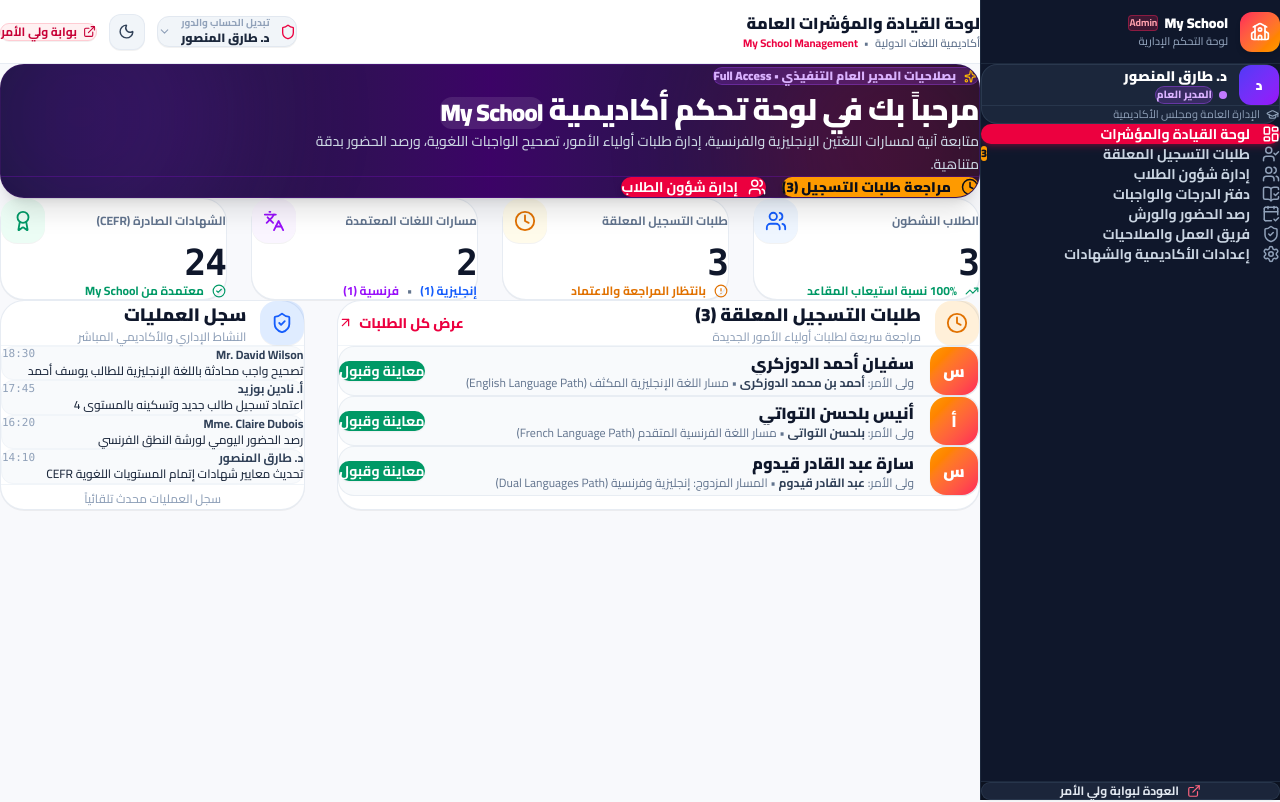
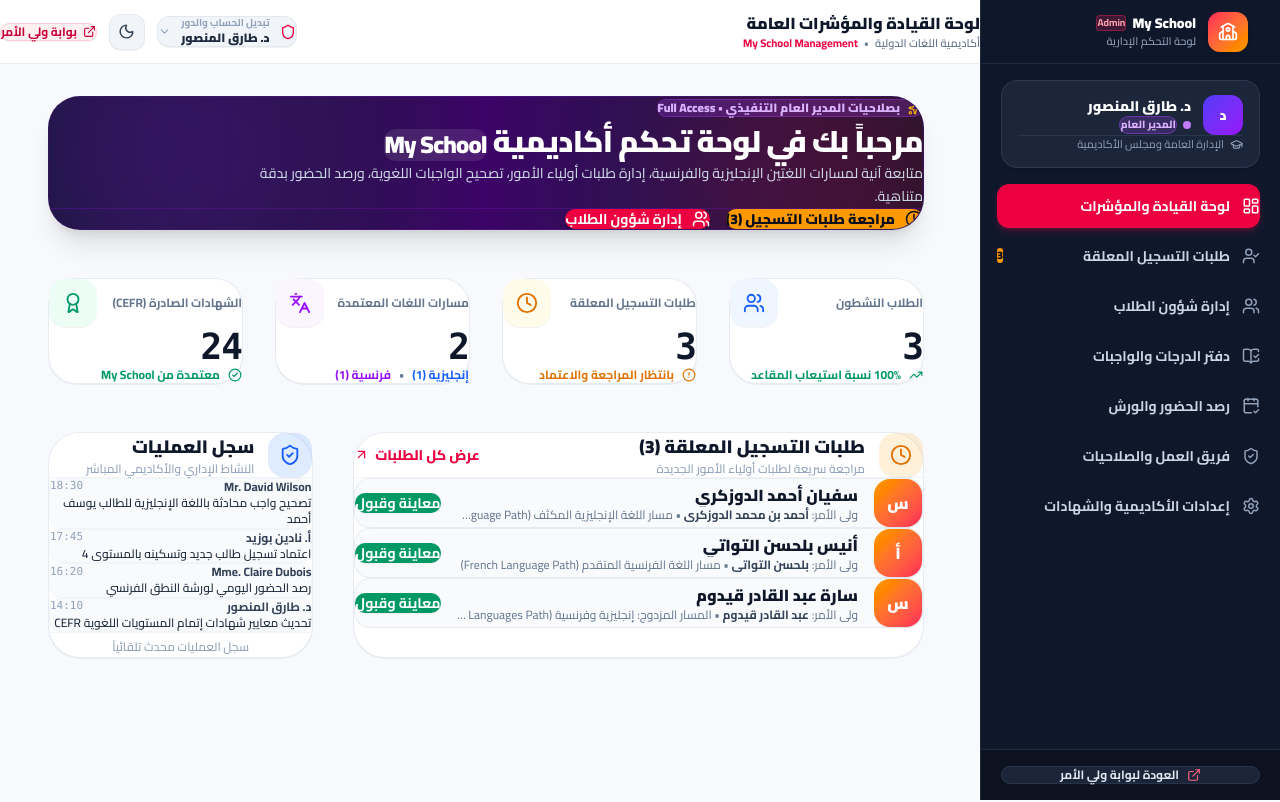
Before and after one commit to douzakaria1998-stack/awliya, a Next.js app: page /admin in a window 1280 px wide. Built offline with nearby package versions, Linux system fonts and the light colour scheme.

Commit message:
style: add explicit flex column gaps between dashboard sections

```diff
--- a/src/components/admin/layout/AdminShell.tsx
+++ b/src/components/admin/layout/AdminShell.tsx
@@ -17,7 +17,7 @@
 export function AdminShell() {
   const [mounted, setMounted] = useState(false);
   const { activeTab } = useAdmin();
-  const { dir } = useLanguage();
+  const { dir, isRTL } = useLanguage();
   const [isMobileMenuOpen, setIsMobileMenuOpen] = useState(false);
 
   useEffect(() => {
@@ -96,8 +96,18 @@
       >
         <AdminHeader onOpenMobileMenu={() => setIsMobileMenuOpen(true)} />
 
-        <main className="flex-1 p-8 sm:p-12 lg:p-14 max-w-[1450px] w-full mx-auto animate-in fade-in duration-200">
-          {renderActiveScreen()}
+        <main
+          className="w-full pb-28 md:pb-16"
+          style={{
+            width: '100%',
+            paddingTop: '32px',
+            paddingRight: isRTL ? '56px' : '48px',
+            paddingLeft: isRTL ? '48px' : '56px',
+          }}
+        >
+          <div className="w-full max-w-6xl">
+            {renderActiveScreen()}
+          </div>
         </main>
       </div>
     </div>
--- a/src/components/admin/layout/AdminSidebar.tsx
+++ b/src/components/admin/layout/AdminSidebar.tsx
@@ -107,11 +107,17 @@
       } border-slate-800 min-h-screen sticky top-0 h-screen z-30 justify-between select-none ${
         isRTL ? 'text-right' : 'text-left'
       }`}
+      suppressHydrationWarning
     >
       <div className="flex flex-col overflow-y-auto">
         {/* 1. Brand Header */}
-        <div className="h-16 px-6 border-b border-slate-800 flex items-center justify-between shrink-0">
-          <div className="flex items-center gap-3">
+        <div
+          className="h-16 border-b border-slate-800 flex items-center gap-3 shrink-0"
+          style={{
+            paddingRight: isRTL ? '32px' : '20px',
+            paddingLeft: isRTL ? '20px' : '32px',
+          }}
+        >
           <div className="w-10 h-10 rounded-xl bg-gradient-to-br from-rose-500 to-amber-500 flex items-center justify-center text-white shadow-md shrink-0">
             <School size={20} />
           </div>
@@ -125,10 +131,15 @@
             <div className="text-[11px] text-slate-400 font-medium">لوحة التحكم الإدارية</div>
           </div>
         </div>
-        </div>
 
         {/* 2. Admin User Profile Banner */}
-        <div className="p-3.5 mx-4 my-4 rounded-2xl bg-slate-800/90 border border-slate-700/70 shadow-sm shrink-0">
+        <div
+          className="rounded-2xl bg-slate-800/90 border border-slate-700/70 shadow-sm shrink-0"
+          style={{
+            margin: '16px 20px',
+            padding: '14px 16px',
+          }}
+        >
           <div className="flex items-center gap-3">
             <div className="w-10 h-10 rounded-xl bg-gradient-to-br from-indigo-600 to-purple-600 text-white flex items-center justify-center font-black text-sm shrink-0 shadow-xs">
               {currentAdmin.fullNameAr.split(' ')[0][0]}
@@ -153,7 +164,13 @@
         </div>
 
         {/* 3. Navigation List */}
-        <nav className="px-3 space-y-1">
+        <div
+          className="flex flex-col gap-1.5"
+          style={{
+            paddingRight: isRTL ? '20px' : '16px',
+            paddingLeft: isRTL ? '16px' : '20px',
+          }}
+        >
           {visibleNavItems.map((item) => {
             const isActive = activeTab === item.key;
             const Icon = item.icon;
@@ -166,7 +183,7 @@
                   setActiveTab(item.key);
                   if (onCloseMobile) onCloseMobile();
                 }}
-                className={`w-full flex items-center justify-between px-3.5 py-3 rounded-xl font-bold text-xs sm:text-sm transition-all cursor-pointer ${
+                className={`w-full flex items-center justify-between h-11 px-3.5 rounded-xl font-bold text-xs sm:text-sm transition-all duration-150 cursor-pointer ${
                   isActive
                     ? 'bg-rose-600 text-white shadow-md shadow-rose-600/25 font-black'
                     : 'text-slate-300 hover:bg-slate-800 hover:text-white'
@@ -189,11 +206,16 @@
               </button>
             );
           })}
-        </nav>
+        </div>
       </div>
 
       {/* 4. Bottom Link to Parent Portal */}
-      <div className="p-4 border-t border-slate-800 bg-slate-950/60 shrink-0">
+      <div
+        className="border-t border-slate-800 bg-slate-950/60 shrink-0"
+        style={{
+          padding: '16px 20px',
+        }}
+      >
         <Link
           href="/"
           className="w-full flex items-center justify-center gap-2 py-2.5 px-3 rounded-xl bg-slate-800/90 hover:bg-slate-750 text-slate-200 hover:text-white font-bold text-xs transition-all border border-slate-700/60 shadow-xs"
--- a/src/components/admin/screens/SuperAdminOverview.tsx
+++ b/src/components/admin/screens/SuperAdminOverview.tsx
@@ -28,10 +28,10 @@
   const frenchCount = students.filter((s) => s.enrolledPathAr?.includes('الفرنسية') || s.enrolledPathAr?.includes('French')).length;
 
   return (
-    <div className="space-y-8 sm:space-y-10">
-      {/* 1. Top Welcome Banner */}
-      <div className="p-6 sm:p-8 rounded-3xl bg-gradient-to-r from-slate-900 via-purple-950 to-slate-900 text-white shadow-xl border border-purple-900/50 relative overflow-hidden">
-        <div className="relative z-10 space-y-4">
+    <div className="flex flex-col gap-10 sm:gap-12 w-full pb-8">
+      {/* 1. Top Welcome Banner with Generous Separation */}
+      <div className="p-8 sm:p-10 rounded-[32px] bg-gradient-to-r from-slate-900 via-purple-950 to-slate-900 text-white shadow-xl border border-purple-900/50 relative overflow-hidden">
+        <div className="relative z-10 space-y-5">
           {/* Role Badge */}
           <div>
             <span className="inline-flex items-center gap-2 px-3.5 py-1.5 rounded-full bg-purple-500/20 text-purple-300 text-xs font-black border border-purple-500/30">
@@ -46,15 +46,15 @@
             </span>
           </div>
 
-          {/* Heading */}
-          <div>
+          {/* Heading & Subtitle */}
+          <div className="space-y-2">
             <h2 className="text-xl sm:text-2xl lg:text-3xl font-black tracking-tight leading-snug text-white">
               مرحباً بك في لوحة تحكم أكاديمية{' '}
               <span dir="ltr" className="inline-block px-2.5 py-0.5 rounded-xl bg-white/10 text-white font-black text-lg sm:text-2xl align-middle">
                 My School
               </span>
             </h2>
-            <p className="text-xs sm:text-sm text-slate-300 font-medium leading-relaxed max-w-2xl mt-2">
+            <p className="text-xs sm:text-sm text-slate-300 font-medium leading-relaxed max-w-2xl">
               متابعة آنية لمسارات اللغتين الإنجليزية والفرنسية، إدارة طلبات أولياء الأمور، تصحيح الواجبات اللغوية، ورصد الحضور بدقة متناهية.
             </p>
           </div>
@@ -99,13 +99,13 @@
         <div className="absolute -right-20 -top-20 w-80 h-80 rounded-full bg-rose-600/20 blur-3xl pointer-events-none" />
       </div>
 
-      {/* 2. Key Metrics Grid (4 Stat Cards) */}
-      <div className="grid grid-cols-1 sm:grid-cols-2 lg:grid-cols-4 gap-5 sm:gap-6">
+      {/* 2. Key Metrics Grid (4 Stat Cards with Large Spacing) */}
+      <div className="grid grid-cols-1 sm:grid-cols-2 lg:grid-cols-4 gap-6 sm:gap-8">
         {/* Card 1: Active Students */}
-        <div className="p-6 rounded-3xl bg-white dark:bg-slate-850 border border-slate-200/80 dark:border-slate-800 shadow-2xs space-y-3 transition-all hover:shadow-md">
+        <div className="p-7 sm:p-8 rounded-[28px] bg-white dark:bg-slate-850 border border-slate-200/80 dark:border-slate-800 shadow-2xs space-y-3.5 transition-all hover:shadow-md">
           <div className="flex items-center justify-between">
             <span className="text-xs font-bold text-slate-500 dark:text-slate-400">الطلاب النشطون</span>
-            <div className="w-11 h-11 rounded-2xl bg-blue-50 dark:bg-blue-950/50 text-blue-600 dark:text-blue-400 flex items-center justify-center shadow-2xs">
+            <div className="w-12 h-12 rounded-2xl bg-blue-50 dark:bg-blue-950/50 text-blue-600 dark:text-blue-400 flex items-center justify-center shadow-2xs">
               <Users size={22} />
             </div>
           </div>
@@ -119,10 +119,10 @@
         </div>
 
         {/* Card 2: Pending Approvals */}
-        <div className="p-6 rounded-3xl bg-white dark:bg-slate-850 border border-slate-200/80 dark:border-slate-800 shadow-2xs space-y-3 transition-all hover:shadow-md">
+        <div className="p-7 sm:p-8 rounded-[28px] bg-white dark:bg-slate-850 border border-slate-200/80 dark:border-slate-800 shadow-2xs space-y-3.5 transition-all hover:shadow-md">
           <div className="flex items-center justify-between">
             <span className="text-xs font-bold text-slate-500 dark:text-slate-400">طلبات التسجيل المعلقة</span>
-            <div className="w-11 h-11 rounded-2xl bg-amber-50 dark:bg-amber-950/50 text-amber-600 dark:text-amber-400 flex items-center justify-center shadow-2xs">
+            <div className="w-12 h-12 rounded-2xl bg-amber-50 dark:bg-amber-950/50 text-amber-600 dark:text-amber-400 flex items-center justify-center shadow-2xs">
               <Clock size={22} />
             </div>
           </div>
@@ -136,10 +136,10 @@
         </div>
 
         {/* Card 3: Language Tracks */}
-        <div className="p-6 rounded-3xl bg-white dark:bg-slate-850 border border-slate-200/80 dark:border-slate-800 shadow-2xs space-y-3 transition-all hover:shadow-md">
+        <div className="p-7 sm:p-8 rounded-[28px] bg-white dark:bg-slate-850 border border-slate-200/80 dark:border-slate-800 shadow-2xs space-y-3.5 transition-all hover:shadow-md">
           <div className="flex items-center justify-between">
             <span className="text-xs font-bold text-slate-500 dark:text-slate-400">مسارات اللغات المعتمدة</span>
-            <div className="w-11 h-11 rounded-2xl bg-purple-50 dark:bg-purple-950/50 text-purple-600 dark:text-purple-400 flex items-center justify-center shadow-2xs">
+            <div className="w-12 h-12 rounded-2xl bg-purple-50 dark:bg-purple-950/50 text-purple-600 dark:text-purple-400 flex items-center justify-center shadow-2xs">
               <Languages size={22} />
             </div>
           </div>
@@ -154,10 +154,10 @@
         </div>
 
         {/* Card 4: Certified Levels Completed */}
-        <div className="p-6 rounded-3xl bg-white dark:bg-slate-850 border border-slate-200/80 dark:border-slate-800 shadow-2xs space-y-3 transition-all hover:shadow-md">
+        <div className="p-7 sm:p-8 rounded-[28px] bg-white dark:bg-slate-850 border border-slate-200/80 dark:border-slate-800 shadow-2xs space-y-3.5 transition-all hover:shadow-md">
           <div className="flex items-center justify-between">
             <span className="text-xs font-bold text-slate-500 dark:text-slate-400">الشهادات الصادرة (CEFR)</span>
-            <div className="w-11 h-11 rounded-2xl bg-emerald-50 dark:bg-emerald-950/50 text-emerald-600 dark:text-emerald-400 flex items-center justify-center shadow-2xs">
+            <div className="w-12 h-12 rounded-2xl bg-emerald-50 dark:bg-emerald-950/50 text-emerald-600 dark:text-emerald-400 flex items-center justify-center shadow-2xs">
               <Award size={22} />
             </div>
           </div>
@@ -171,10 +171,10 @@
         </div>
       </div>
 
-      {/* 3. Middle Section: Pending Approvals & Live Activity Stream with Generous Internal Margins */}
-      <div className="grid grid-cols-1 lg:grid-cols-3 gap-6 sm:gap-8">
+      {/* 3. Middle Section: Pending Approvals & Live Activity Stream with Large Separation */}
+      <div className="grid grid-cols-1 lg:grid-cols-3 gap-8 sm:gap-10">
         {/* Left 2 Cols: Pending Approvals Container with Wide Internal Margins */}
-        <div className="lg:col-span-2 rounded-3xl bg-white dark:bg-slate-850 border border-slate-200/80 dark:border-slate-800 p-6 sm:p-8 lg:p-9 shadow-2xs space-y-6">
+        <div className="lg:col-span-2 rounded-[32px] bg-white dark:bg-slate-850 border border-slate-200/80 dark:border-slate-800 p-8 sm:p-10 shadow-2xs space-y-6">
           {/* Header Row */}
           <div className="flex items-center justify-between pb-4 border-b border-slate-100 dark:border-slate-800">
             <div className="flex items-center gap-3.5">
@@ -245,7 +245,7 @@
         </div>
 
         {/* Right 1 Col: Live Activity Stream */}
-        <div className="rounded-3xl bg-white dark:bg-slate-850 border border-slate-200/80 dark:border-slate-800 p-6 sm:p-8 shadow-2xs flex flex-col justify-between space-y-6">
+        <div className="rounded-[32px] bg-white dark:bg-slate-850 border border-slate-200/80 dark:border-slate-800 p-8 sm:p-10 shadow-2xs flex flex-col justify-between space-y-6">
           <div className="space-y-5">
             <div className="flex items-center gap-3.5 pb-4 border-b border-slate-100 dark:border-slate-800">
               <div className="w-11 h-11 rounded-2xl bg-blue-500/15 text-blue-600 dark:text-blue-400 flex items-center justify-center font-bold shadow-2xs shrink-0">
```
Lines whose indentation alone changed are shown as unchanged.
